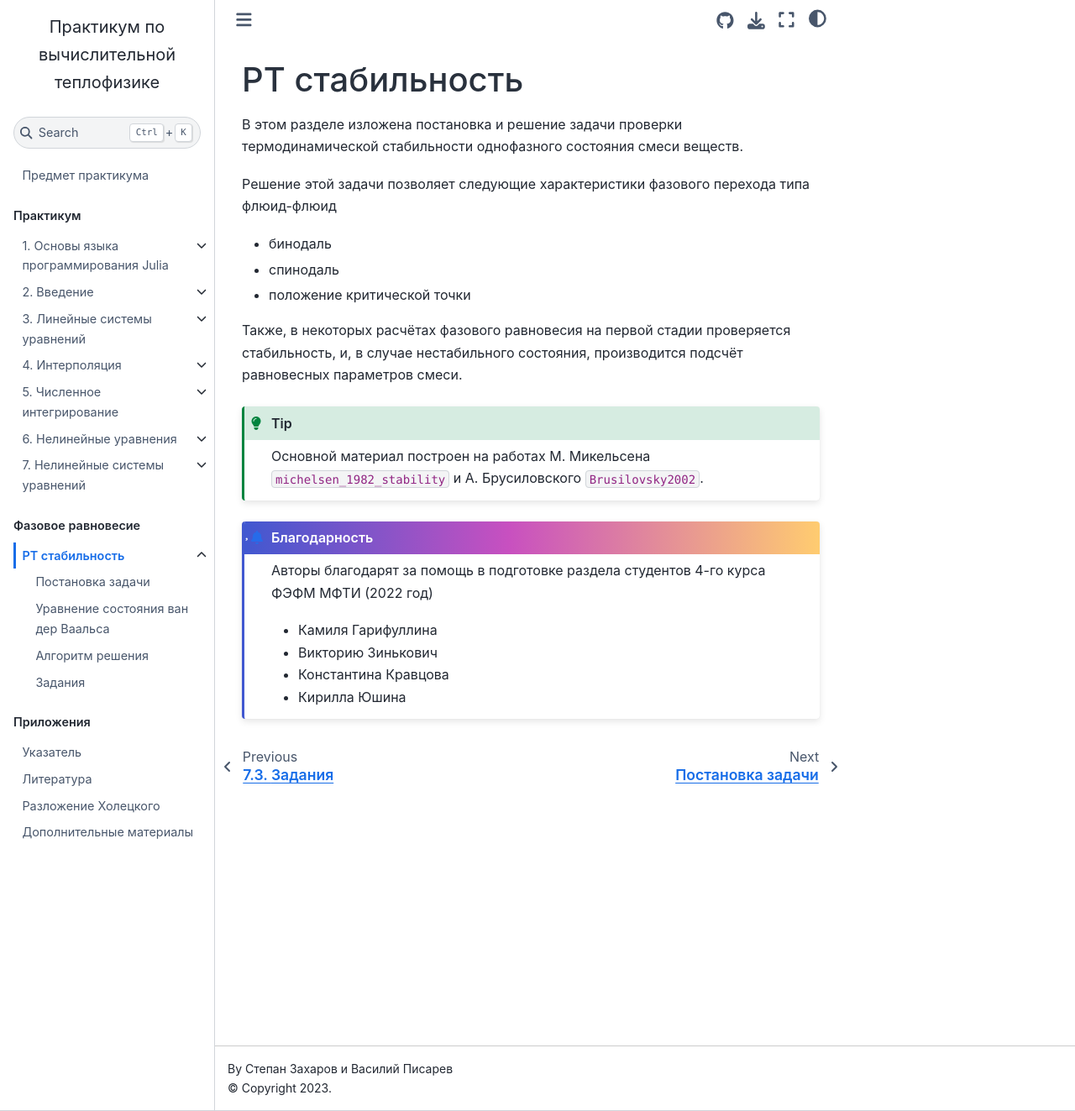
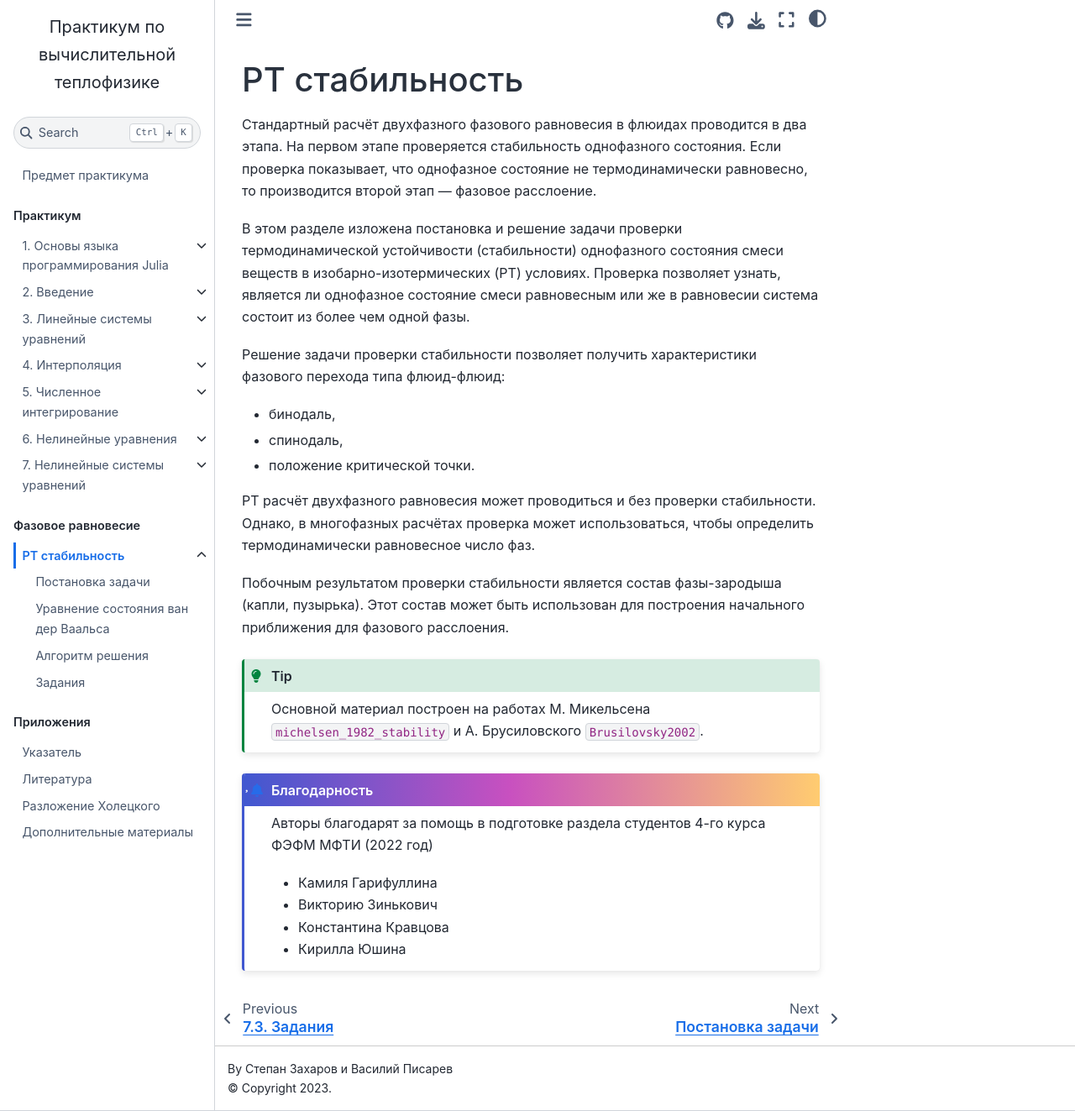
Before and after one commit to stepanzh/computational_thermodynamics, a Jupyter Book: the page built from book/ptstability/index.md, in a window 1280 px wide and 1323 px high. Shown: the whole window at 84% size. Built offline with Jupyter Book 1.0.4 settings and Sphinx 7.4.7 and the Sphinx Book theme 1.1.4, drawn with Linux system fonts in a browser that asks for light colours; cross-references to code outside the pages are shown as plain code.

Commit message:
feat: обновлен раздел PT стабильности

````diff
--- a/book/ptstability/index.md
+++ b/book/ptstability/index.md
@@ -1,14 +1,23 @@
 # PT стабильность
 
-В этом разделе изложена постановка и решение задачи проверки термодинамической стабильности однофазного состояния смеси веществ.
+Стандартный расчёт двухфазного фазового равновесия в флюидах проводится в два этапа.
+На первом этапе проверяется стабильность однофазного состояния.
+Если проверка показывает, что однофазное состояние не термодинамически равновесно, то производится второй этап --- фазовое расслоение.
 
-Решение этой задачи позволяет следующие характеристики фазового перехода типа флюид-флюид
+В этом разделе изложена постановка и решение задачи проверки термодинамической устойчивости (стабильности) однофазного состояния смеси веществ в изобарно-изотермических (PT) условиях.
+Проверка позволяет узнать, является ли однофазное состояние смеси равновесным или же в равновесии система состоит из более чем одной фазы.
 
-- бинодаль
-- спинодаль
-- положение критической точки
+Решение задачи проверки стабильности позволяет получить характеристики фазового перехода типа флюид-флюид:
 
-Также, в некоторых расчётах фазового равновесия на первой стадии проверяется стабильность, и, в случае нестабильного состояния, производится подсчёт равновесных параметров смеси.
+- бинодаль,
+- спинодаль,
+- положение критической точки.
+
+PT расчёт двухфазного равновесия может проводиться и без проверки стабильности.
+Однако, в многофазных расчётах проверка может использоваться, чтобы определить термодинамически равновесное число фаз.
+
+Побочным результатом проверки стабильности является состав фазы-зародыша (капли, пузырька).
+Этот состав может быть использован для построения начального приближения для фазового расслоения.
 
 ```{tip}
 Основной материал построен на работах М. Микельсена {cite}`michelsen_1982_stability` и А. Брусиловского {cite}`Brusilovsky2002`.
````
Also changed, not shown: book/ptstability/algorithm.md (+1 -1 lines), book/ptstability/problem.md (+4 -1 lines).
